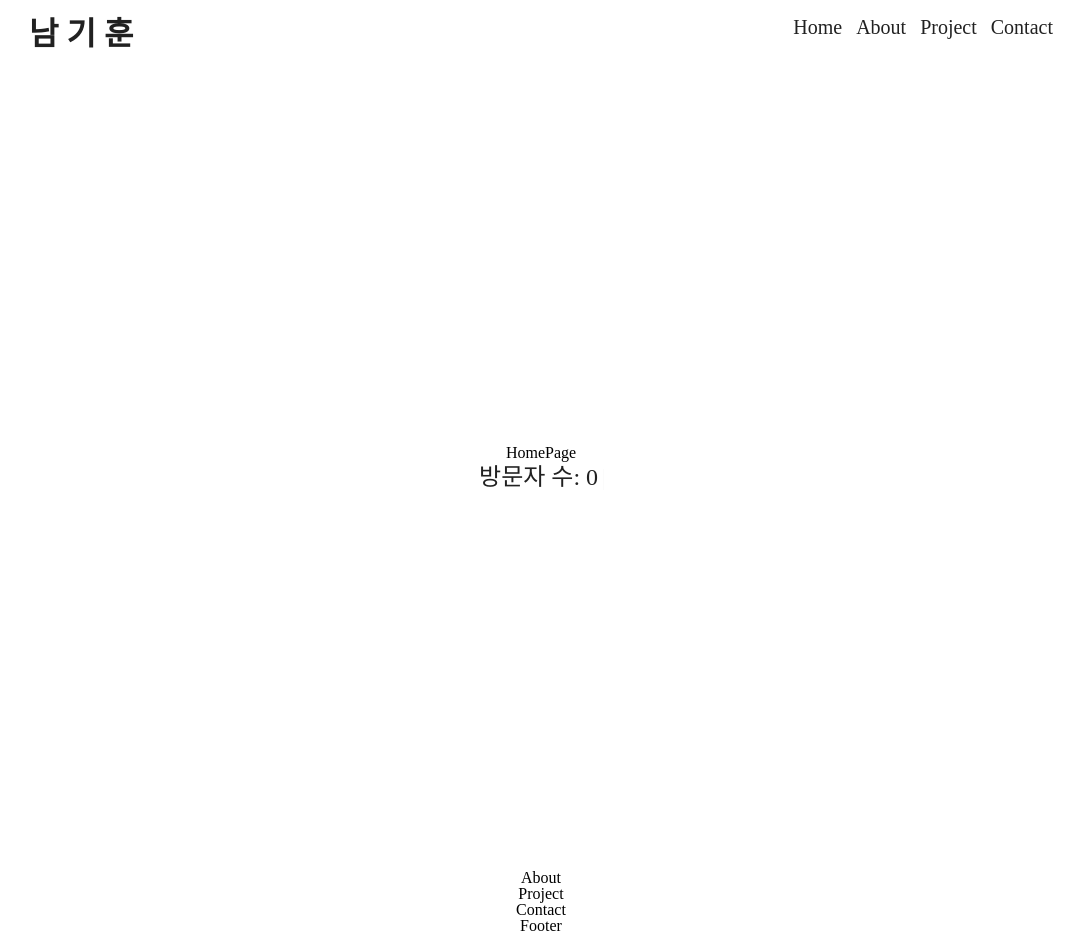
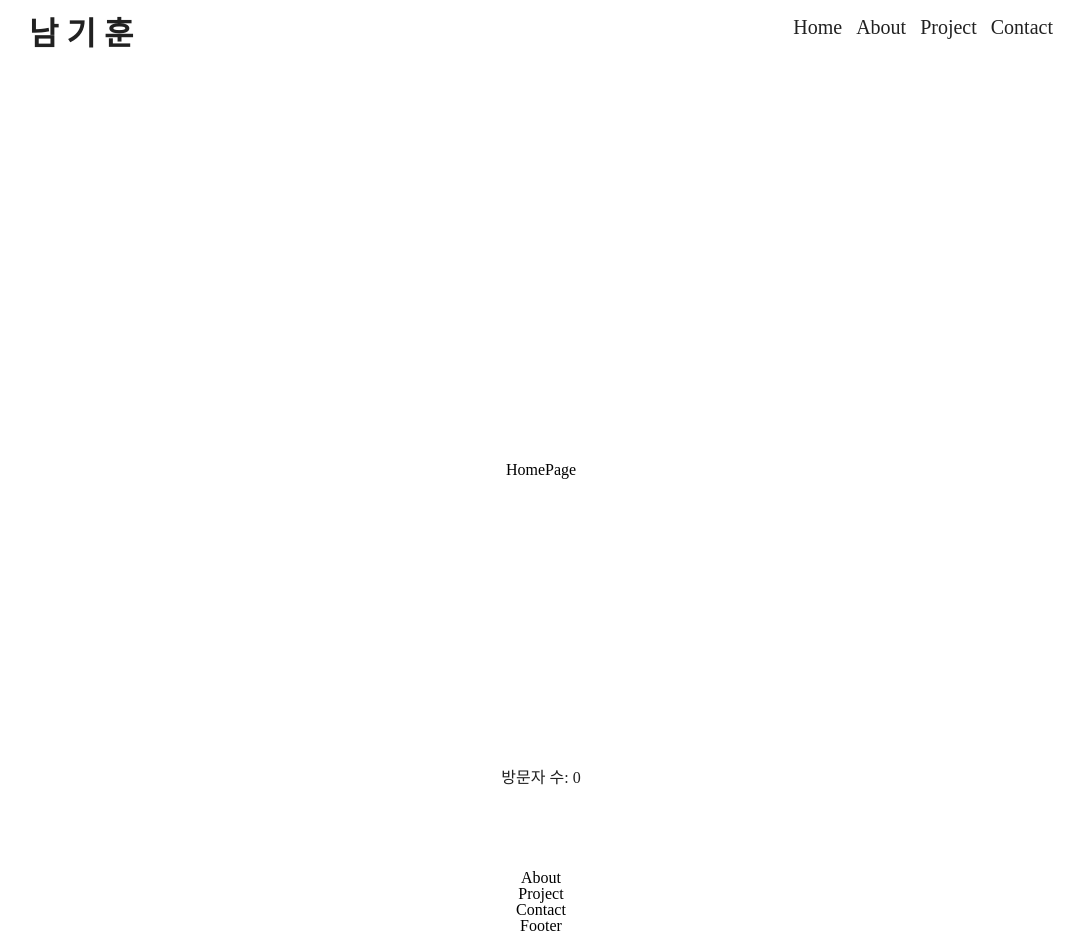
Before and after one commit to BearHumanS/react_portfolio, a React (Create React App) app: page / in a window 1280 px wide. Shown: the whole page, without its empty margins (99-1183 px from the left). Built offline with nearby package versions, Linux system fonts and the light colour scheme; no server answers; a web font is replaced by a local one.

Commit message:
Style: 글자 폰트 크기 수정 및 스타일 추가

```diff
--- a/src/components/visitorCounter/VisitorCounter.tsx
+++ b/src/components/visitorCounter/VisitorCounter.tsx
@@ -1,6 +1,6 @@
 import { getCount } from '@/lib/api/counterAPI'
 import { useEffect, useState } from 'react'
-import { Cursor, Typewriter } from 'react-simple-typewriter'
+import { Typewriter } from 'react-simple-typewriter'
 import { css } from '@emotion/react'
 import Text from '../common/Text'
 import Flex from '../common/Flex'
@@ -21,20 +21,20 @@ const VisitorCounter = () => {
 
   return (
     <Flex align="center" justify="center" css={flexStyles}>
-      <Text typography="t3">
+      <Text typography="t5">
         <Typewriter
           words={['', `방문자 수:   ${count}`]}
           delaySpeed={1000}
           typeSpeed={200}
         />
-        <Cursor />
       </Text>
     </Flex>
   )
 }
 
 const flexStyles = css`
-  bottom: 0;
+  position: absolute;
+  bottom: 80px;
 `
 
 export default VisitorCounter
```
